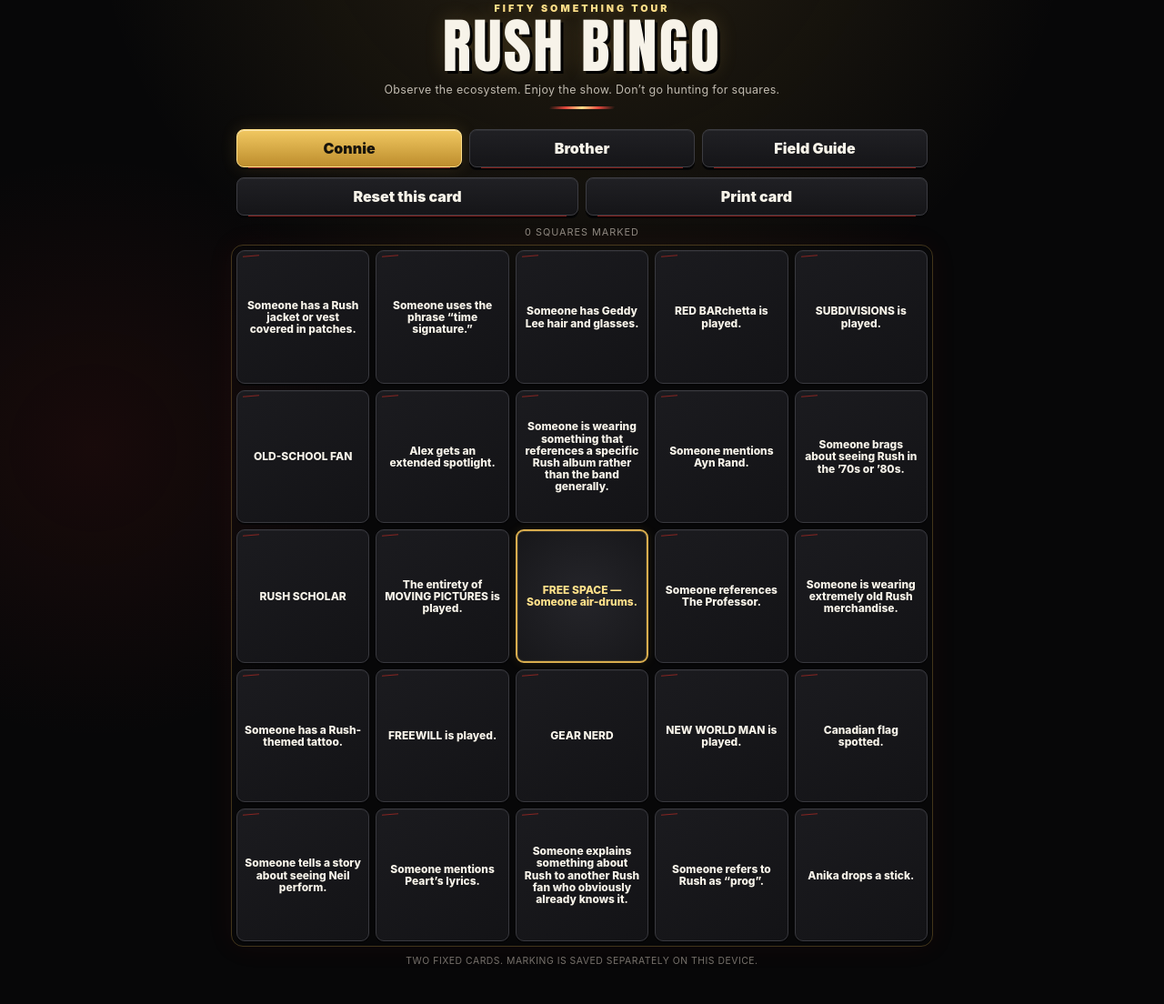
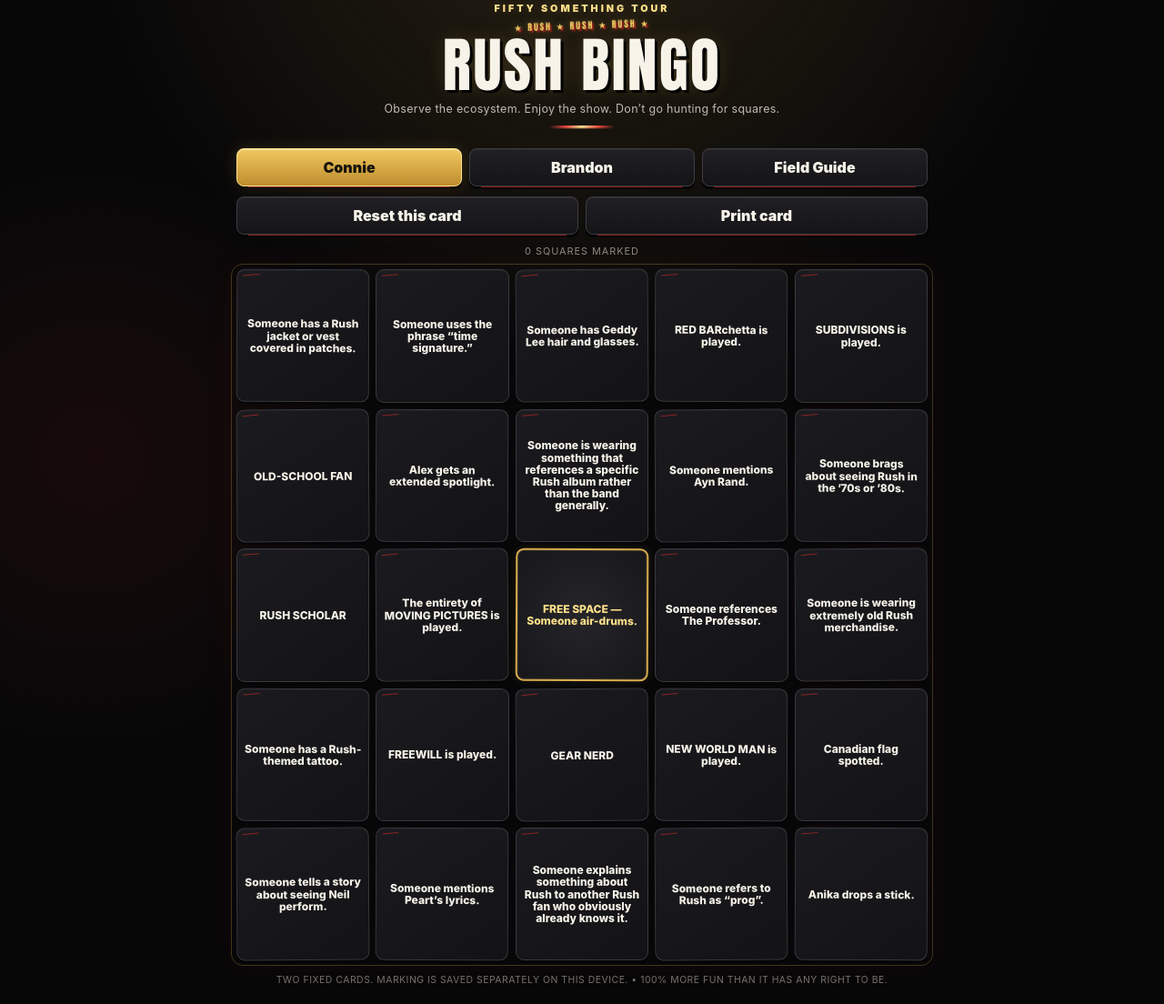
Before and after one commit to AeroVega/rush-bingo, a plain HTML site: page index.html in a window 1280 px wide. Shown: the part 34-1138 px from the top of the page at 91% size. Before the commit the page ends 1117 px from the top, so only its background shows below. Drawn offline with Linux system fonts and the light colour scheme.

Commit message:
Lean into the ridiculous rock and roll styling

```diff
--- a/index.html
+++ b/index.html
@@ -17,7 +17,7 @@
 body:before,body:after{content:"";position:fixed;z-index:-1;pointer-events:none;opacity:.16}
 body:before{left:2%;right:2%;top:20px;height:1px;background:repeating-linear-gradient(90deg,transparent 0 9px,#d9ad4e 10px 12px,transparent 13px 22px);box-shadow:0 8px 0 rgba(217,173,78,.35),0 16px 0 rgba(217,173,78,.2)}
 body:after{left:4%;right:4%;bottom:24px;height:1px;background:repeating-linear-gradient(90deg,#b52a24 0 2px,transparent 2px 12px)}
-.app{max-width:760px;margin:auto;position:relative}
+.app{max-width:760px;margin:auto;position:relative}.retro-burst{display:inline-block;margin:0 auto 2px;color:#f1c861;font-family:Impact,"Arial Black",sans-serif;font-size:.62rem;letter-spacing:.2em;transform:rotate(-2deg);text-shadow:2px 2px 0 #8b1b18,0 0 8px rgba(241,200,97,.35);animation:rocker .8s steps(2,end) infinite alternate}@keyframes rocker{from{transform:rotate(-2deg) scale(1)}to{transform:rotate(2deg) scale(1.025)}}
 header{text-align:center;padding:19px 4px 11px;position:relative}
 header:before{content:"✦  TORONTO • 1974  —  2026  •  LIVE  ✦";display:block;color:var(--red2);font-size:.56rem;letter-spacing:.19em;font-weight:900;margin-bottom:7px}
 .kicker{color:var(--gold2);font-size:.67rem;letter-spacing:.28em;font-weight:900;text-transform:uppercase;text-shadow:0 0 12px rgba(255,224,138,.22)}
@@ -33,14 +33,14 @@
 .grid:before{content:"";position:absolute;inset:-6px;border:1px solid rgba(217,173,78,.28);border-radius:13px;pointer-events:none;box-shadow:0 0 30px rgba(181,42,36,.07)}
 .sq{aspect-ratio:1;border:1px solid #39393f;border-radius:7px;background:linear-gradient(145deg,#1b1b1f,#131316);color:var(--text);padding:5px;display:flex;align-items:center;justify-content:center;text-align:center;font:800 clamp(.51rem,2.05vw,.75rem)/1.1 -apple-system,BlinkMacSystemFont,"Avenir Next",sans-serif;overflow:hidden;position:relative;box-shadow:inset 0 1px 0 rgba(255,255,255,.035),0 2px 0 #050506;transition:transform .12s,background .12s,border-color .12s,box-shadow .12s}
 .sq:before{content:"";position:absolute;top:5px;left:6px;width:18px;height:1px;background:var(--red);opacity:.7;transform:rotate(-5deg)}
-.sq:active{transform:scale(.965)}
+.sq:active{transform:scale(.965)}.sq:nth-child(3n){transform:rotate(-.35deg)}.sq:nth-child(3n+1){transform:rotate(.25deg)}.sq:nth-child(5n){box-shadow:inset 0 1px 0 rgba(255,255,255,.035),0 2px 0 #050506,0 0 8px rgba(181,42,36,.08)}
 .sq.marked{background:linear-gradient(145deg,#f2cb65,#bd8d2d);color:#17130b;border-color:#ffe08a;box-shadow:0 0 15px rgba(217,173,78,.18),inset 0 1px 0 rgba(255,255,255,.45),0 2px 0 #5c4312}
 .sq.marked:before{background:#7f1714;opacity:.8}
 .sq.free{border:2px solid var(--gold);color:var(--gold2);background:radial-gradient(circle,#25252a,#17171a);box-shadow:inset 0 0 0 1px rgba(255,224,138,.12),0 0 12px rgba(217,173,78,.12)}
 .sq.free:before{display:none}
 .sq.marked.free{background:linear-gradient(145deg,#f2cb65,#bd8d2d);color:#17130b}
-.bingo{display:none;margin-top:12px;padding:13px 10px;border:2px solid var(--gold2);border-radius:7px;background:linear-gradient(90deg,var(--red),#7e1715,var(--red));color:#fff5d8;text-align:center;font-family:Impact,"Arial Black",sans-serif;font-size:1.05rem;letter-spacing:.08em;text-shadow:2px 2px #000;box-shadow:0 0 22px rgba(181,42,36,.22),inset 0 1px 0 rgba(255,255,255,.18)}
-.bingo.show{display:block}
+.bingo{display:none;animation:ampPulse .55s steps(2,end) infinite alternate;margin-top:12px;padding:13px 10px;border:2px solid var(--gold2);border-radius:7px;background:linear-gradient(90deg,var(--red),#7e1715,var(--red));color:#fff5d8;text-align:center;font-family:Impact,"Arial Black",sans-serif;font-size:1.05rem;letter-spacing:.08em;text-shadow:2px 2px #000;box-shadow:0 0 22px rgba(181,42,36,.22),inset 0 1px 0 rgba(255,255,255,.18)}
+.bingo.show{display:block}@keyframes ampPulse{from{transform:scale(1)}to{transform:scale(1.015)}}
 .guide{background:linear-gradient(145deg,#1c1c20,#111114);border:1px solid #4a4a50;border-radius:9px;padding:17px;margin-top:14px;box-shadow:inset 0 1px 0 rgba(255,255,255,.05),0 4px 0 #050506}.guide h2{margin:0 0 8px;font-family:Impact,"Arial Black",sans-serif;text-transform:uppercase;letter-spacing:.04em}.guide h3{color:var(--gold2);font-size:.78rem;letter-spacing:.1em;margin:16px 0 4px;text-transform:uppercase}.guide p,.guide li{color:#b7b1a7;font-size:.82rem;line-height:1.45}.guide ul{padding-left:20px}
 .note{text-align:center;color:#77736d;font-size:.65rem;letter-spacing:.05em;margin:15px 0 20px;text-transform:uppercase}
 @media(min-width:600px){.grid{gap:7px}.sq{border-radius:9px;padding:8px}}
@@ -49,8 +49,8 @@
 </head>
 <body>
 <div class="app">
-<header><div class="kicker">Fifty Something Tour</div><h1>Rush Bingo</h1><div class="sub">Observe the ecosystem. Enjoy the show. Don’t go hunting for squares.</div></header>
-<div class="tabs"><button class="tab active" id="t0" onclick="show('connie')">Connie</button><button class="tab" id="t1" onclick="show('brother')">Brother</button><button class="tab" id="t2" onclick="show('guide')">Field Guide</button></div>
+<header><div class="kicker">Fifty Something Tour</div><div class="retro-burst">★ RUSH ★ RUSH ★ RUSH ★</div><h1>Rush Bingo</h1><div class="sub">Observe the ecosystem. Enjoy the show. Don’t go hunting for squares.</div></header>
+<div class="tabs"><button class="tab active" id="t0" onclick="show('connie')">Connie</button><button class="tab" id="t1" onclick="show('brother')">Brandon</button><button class="tab" id="t2" onclick="show('guide')">Field Guide</button></div>
 
 <section id="game"><div class="tools"><button class="tool" onclick="resetCard()">Reset this card</button><button class="tool" onclick="print()">Print card</button></div><div class="status" id="status"></div><div class="grid" id="grid"></div><div class="bingo" id="bingo">BINGO — NOW PUT THE PHONE DOWN AND WATCH RUSH.</div></section>
 
@@ -64,7 +64,7 @@
 <h3>FREE SPACE</h3><p><strong>Someone air-drums.</strong> It’s Rush. This one is basically a law of physics.</p>
 <h3>What does not count</h3><ul><li>Something either of you intentionally does.</li><li>Something you only hear about afterward.</li><li>Something you think might have happened but did not actually witness.</li><li>Generic concert behavior unless the square itself makes it Rush-specific.</li></ul>
 </section>
-<div class="note">Two fixed cards. Marking is saved separately on this device.</div>
+<div class="note">Two fixed cards. Marking is saved separately on this device. • 100% MORE FUN THAN IT HAS ANY RIGHT TO BE.</div>
 </div>
 <script>
 const shared=[
```
